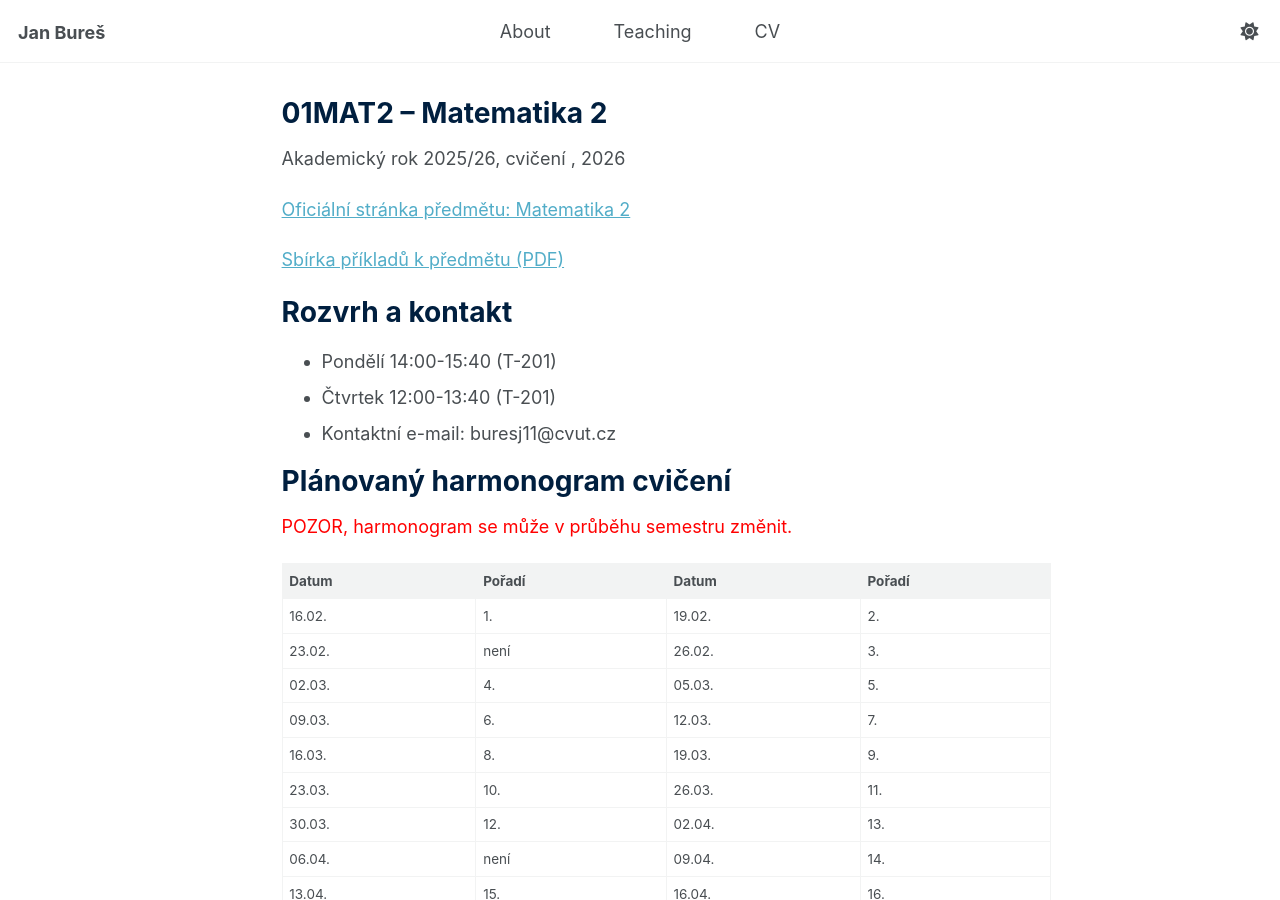
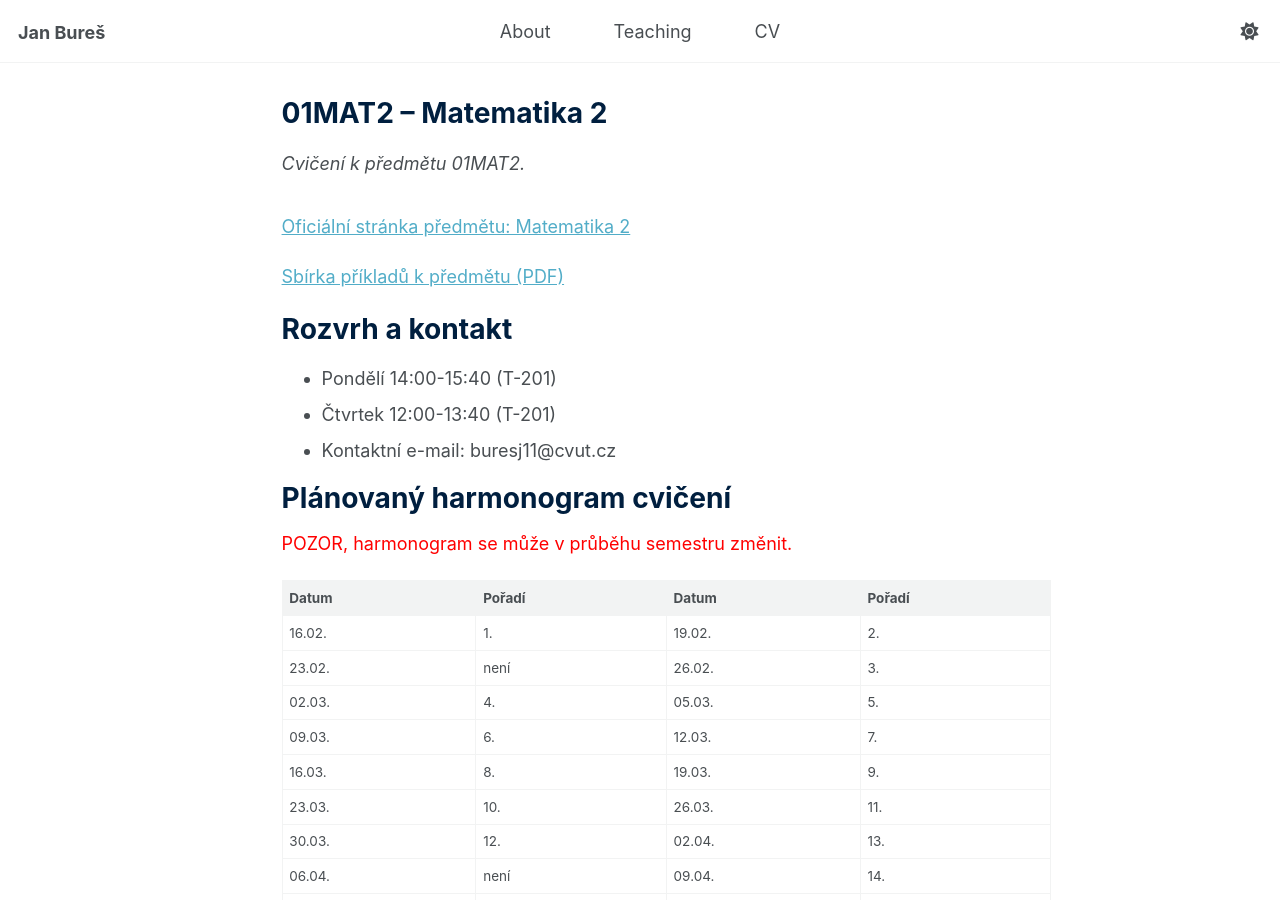
Before and after one commit to buresjan/buresjan.github.io, a Jekyll site: the page built from _teaching/2023-fall-01mat2-calculus-c-ii-i.md, in a window 1280 px wide and 900 px high. Built offline with Jekyll 4.4.1, drawn with Linux system fonts in a browser that asks for light colours.

Commit message:
update header

```diff
--- a/_teaching/2023-fall-01mat2-calculus-c-ii-i.md
+++ b/_teaching/2023-fall-01mat2-calculus-c-ii-i.md
@@ -5,6 +5,7 @@
 type: "Exercises"
 local_type: "Akademický rok 2025/26, cvičení"
 header_lines:
+- Cvičení k předmětu 01MAT2.
 summary: "Stránka ke cvičením z předmětu Matematika 2 v akademickém roce 2025/26."
 permalink: /teaching/2023-01mat2-calculus-c-ii-i
 date: 2026-03-08
```
